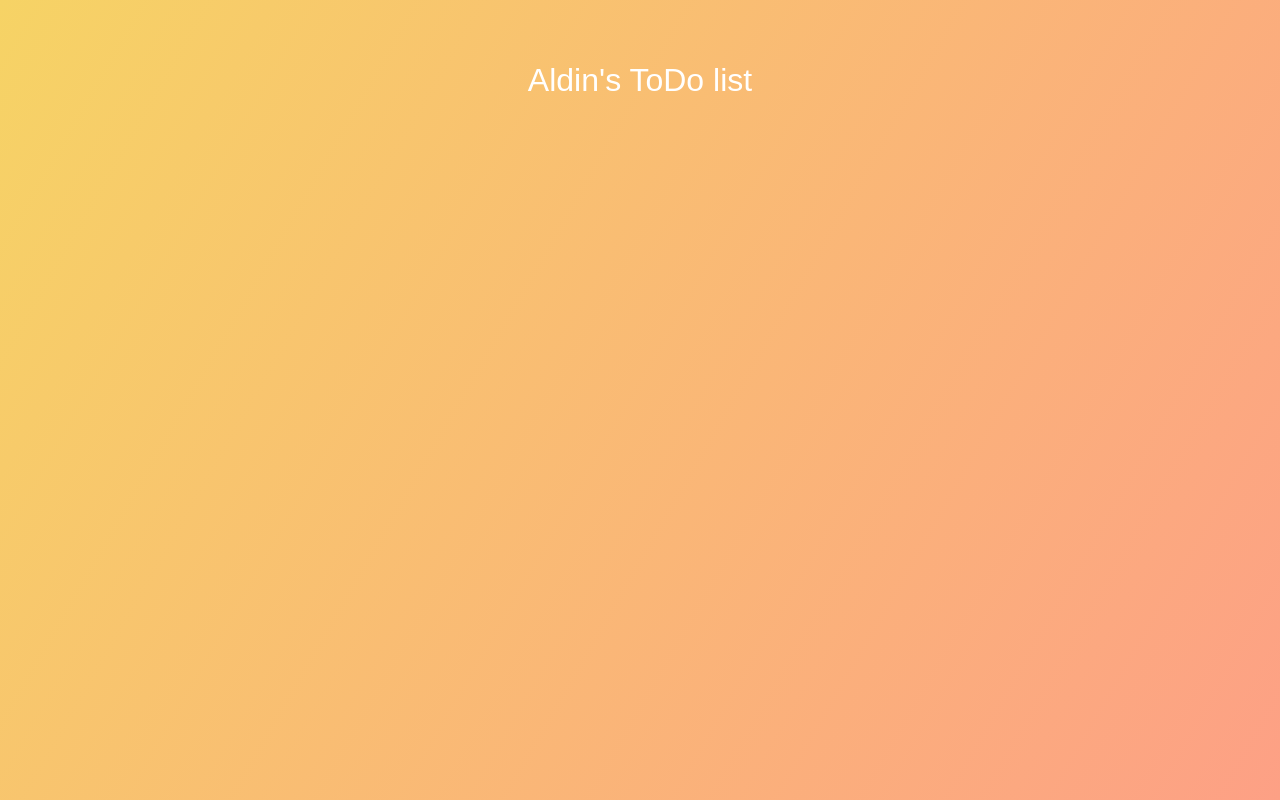
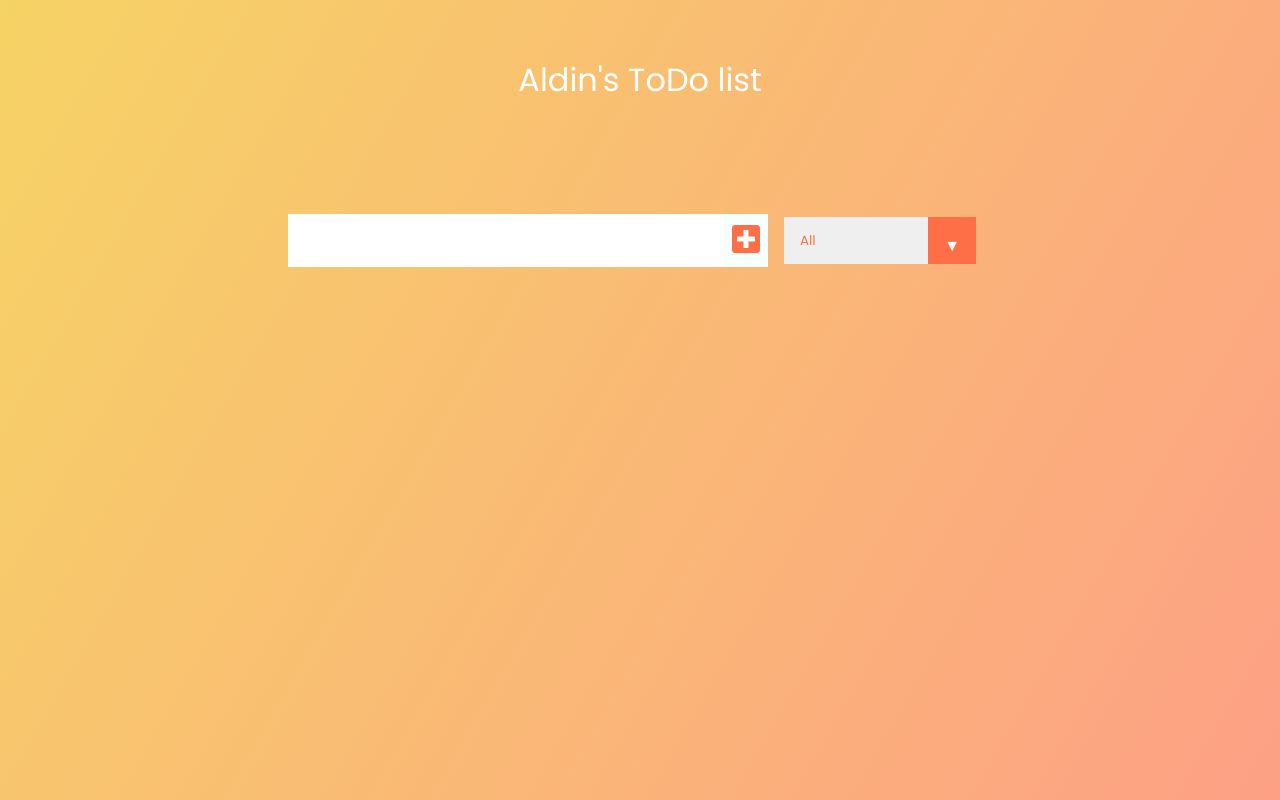
Before and after one commit to Smajkan/app_todo, a React (Create React App) app: page / in a window 1280 px wide. Built offline with nearby package versions, Linux system fonts and the light colour scheme.

Commit message:
Dodane ikone i fontovi

```diff
--- a/public/index.html
+++ b/public/index.html
@@ -1,14 +1,16 @@
 <!DOCTYPE html>
 <html lang="en">
+
 <head>
   <meta charset="utf-8" />
   <link rel="icon" href="%PUBLIC_URL%/favicon.ico" />
   <meta name="viewport" content="width=device-width, initial-scale=1" />
   <meta name="theme-color" content="#000000" />
-    <meta
-      name="description"
-      content="Web site created using create-react-app"
-    />
+  <meta name="description" content="Web site created using create-react-app" />
+  <!--Ovdje su ubacene stvari kao slova i ikone-->
+  <link href="https://fonts.googleapis.com/css?family=Poppins&display=swap" rel="stylesheet" />
+  <link rel="stylesheet" href="https://cdnjs.cloudflare.com/ajax/libs/font-awesome/5.12.1/css/all.min.css"
+    integrity="sha256-mmgLkCYLUQbXn0B1SRqzHar6dCnv9oZFPEC1g1cwlkk=" crossorigin="anonymous" />
   <link rel="apple-touch-icon" href="%PUBLIC_URL%/logo192.png" />
   <!--
       manifest.json provides metadata used when your web app is installed on a
@@ -26,6 +28,7 @@
     -->
   <title>React App</title>
 </head>
+
 <body>
   <noscript>You need to enable JavaScript to run this app.</noscript>
   <div id="root"></div>
@@ -40,4 +43,5 @@
       To create a production bundle, use `npm run build` or `yarn build`.
     -->
 </body>
+
 </html>
--- a/src/App.js
+++ b/src/App.js
@@ -1,5 +1,7 @@
 import React from "react"
 import './App.css';
+//Ubacivanje komponenata
+import Form from './components/Form';
 
 function App() {
   return (
@@ -7,6 +9,7 @@
       <header>Aldin's ToDo list</header>
 
 
+      <Form></Form>
     </div>
   );
 }
--- a/src/components/Form.js
+++ b/src/components/Form.js
@@ -11,12 +11,12 @@
     //vanilla-Code
     return (
         <form>
-            <input type="text" class="todo-input" />
-            <button class="todo-button" type="submit">
-                <i class="fas fa-plus-square"></i>
+            <input type="text" className="todo-input" />
+            <button className="todo-button" type="submit">
+                <i className="fas fa-plus-square"></i>
             </button>
-            <div class="select">
-                <select name="todos" class="filter-todo">
+            <div className="select">
+                <select name="todos" className="filter-todo">
                     <option value="all">All</option>
                     <option value="completed">Completed</option>
                     <option value="uncompleted">Uncompleted</option>
```
Lines whose indentation alone changed are shown as unchanged.
